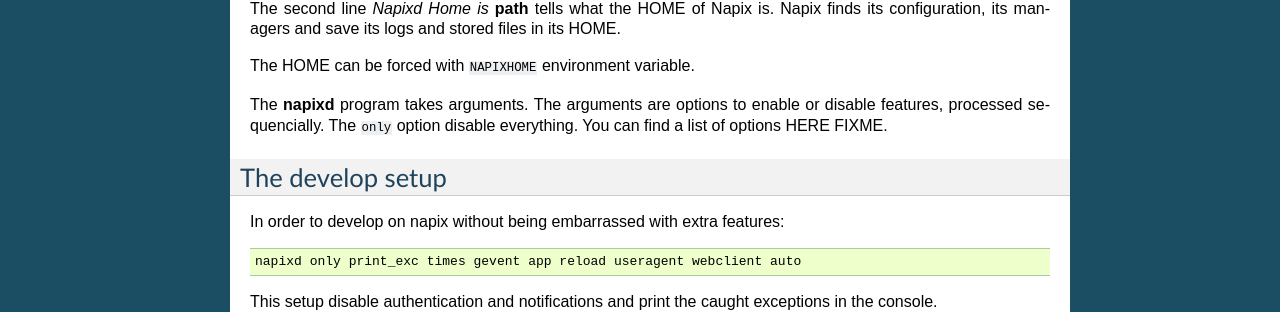
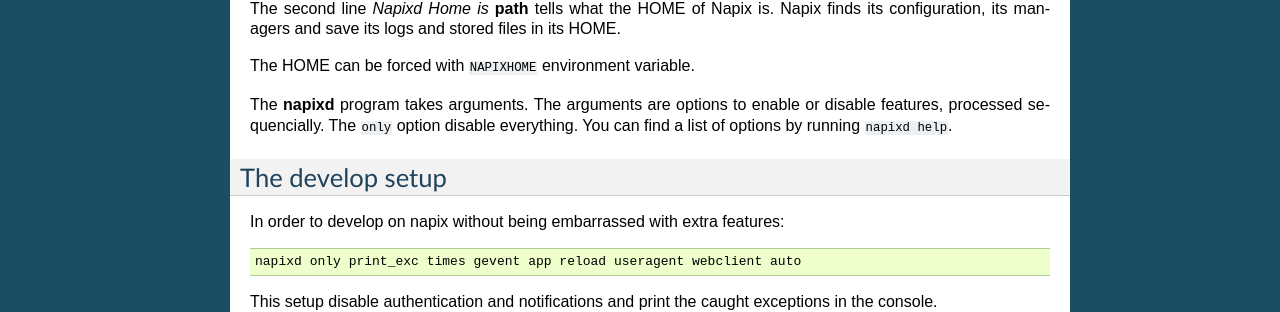
Before and after one commit to napix/NapixServer, a Sphinx documentation site: the page built from docs/quickstart.rst, in a window 1280 px wide. Shown: the part 723-1035 px from the top of the page. Built offline with Sphinx 7.4.7, drawn with Linux system fonts in a browser that asks for light colours; pages that are not in the unit, such as notebooks, are missing from menus.

Commit message:
Added info to get options list

```diff
--- a/docs/quickstart.rst
+++ b/docs/quickstart.rst
@@ -47,7 +47,7 @@ The HOME can be forced with ``NAPIXHOME`` environment variable.
 
 The :program:`napixd` program takes arguments.
 The arguments are options to enable or disable features, processed sequencially.
-The ``only`` option disable everything. You can find a list of options HERE FIXME.
+The ``only`` option disable everything. You can find a list of options by running ``napixd help``.
 
 The develop setup
 =================
```
